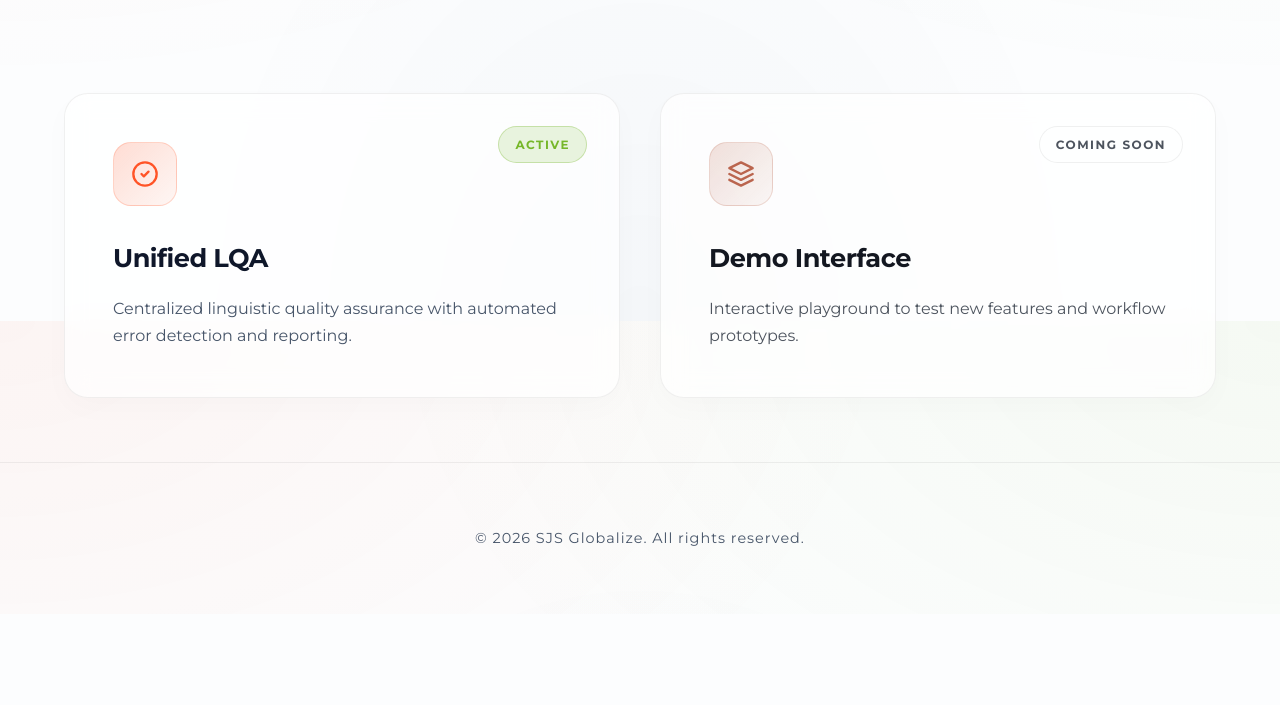
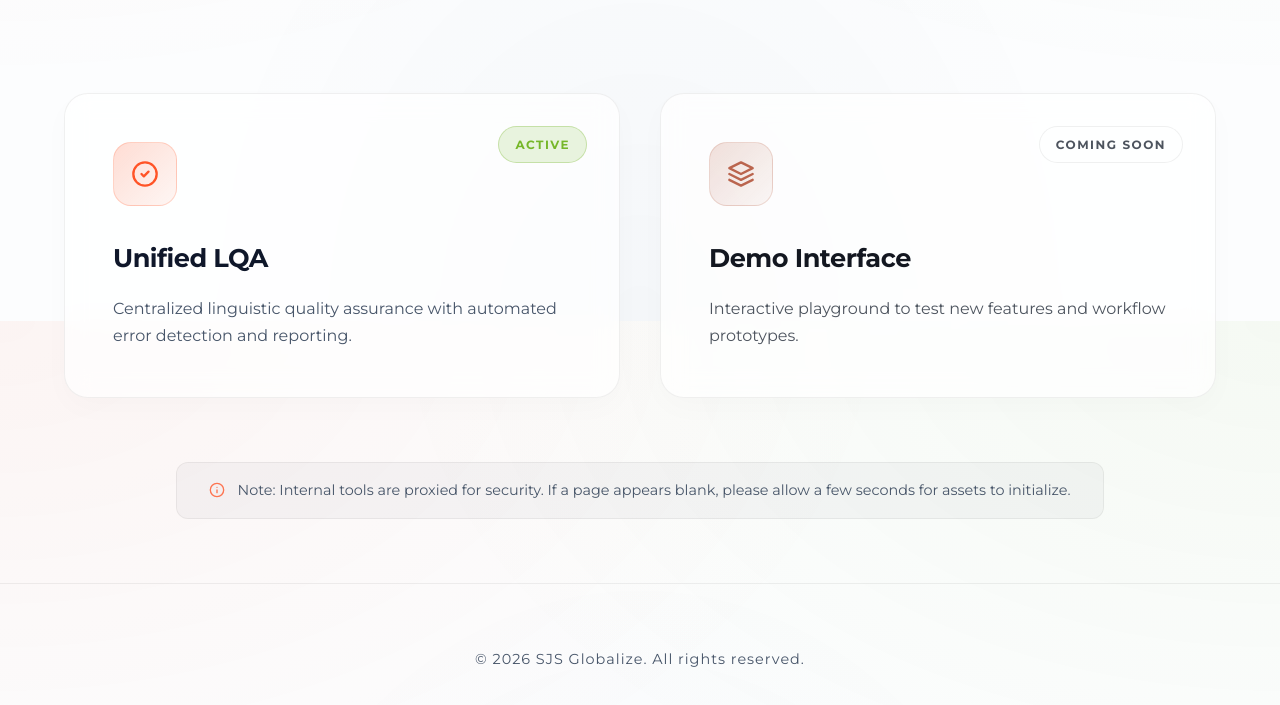
Before and after one commit to Gangesh54321/sjs-globalize-portal, a website built with Vite: page index.html in a window 1280 px wide. Shown: the part 479-1184 px from the top of the page. Before the commit the page ends 1093 px from the top, so only its background shows below. Built offline with nearby package versions, Linux system fonts and the light colour scheme; some packages are replaced by stand-ins of ours.

Commit message:
UI: Add loading helper message and CSS

```diff
--- a/src/main.ts
+++ b/src/main.ts
@@ -71,6 +71,11 @@ const renderApp = () => {
           </${tool.url ? 'a' : 'div'}>
         `).join('')}
       </div>
+      <div class="portal-help fade-in" style="animation-delay: 0.8s">
+        <p><svg xmlns="http://www.w3.org/2000/svg" width="16" height="16" viewBox="0 0 24 24" fill="none" stroke="currentColor" stroke-width="2" stroke-linecap="round" stroke-linejoin="round"><circle cx="12" cy="12" r="10"/><line x1="12" y1="16" x2="12" y2="12"/><line x1="12" y1="8" x2="12.01" y2="8"/></svg>
+        Note: Internal tools are proxied for security. If a page appears blank, please allow a few seconds for assets to initialize.</p>
+      </div>
+
     </main>
 
     <footer class="footer">
--- a/src/style.css
+++ b/src/style.css
@@ -274,6 +274,29 @@ body {
   animation: fadeInUp 0.8s cubic-bezier(0.23, 1, 0.32, 1) forwards;
 }
 
+.portal-help {
+  margin-top: 4rem;
+  display: flex;
+  justify-content: center;
+}
+
+.portal-help p {
+  background: rgba(15, 23, 42, 0.03);
+  padding: 1rem 2rem;
+  border-radius: 12px;
+  font-size: 0.9rem;
+  color: var(--text-secondary);
+  display: flex;
+  align-items: center;
+  gap: 0.75rem;
+  border: 1px solid rgba(0, 0, 0, 0.05);
+}
+
+.portal-help svg {
+  color: var(--primary);
+  opacity: 0.8;
+}
+
 /* Responsive */
 @media (max-width: 768px) {
   .hero h1 {
```
Also changed, not shown: vercel.json.
